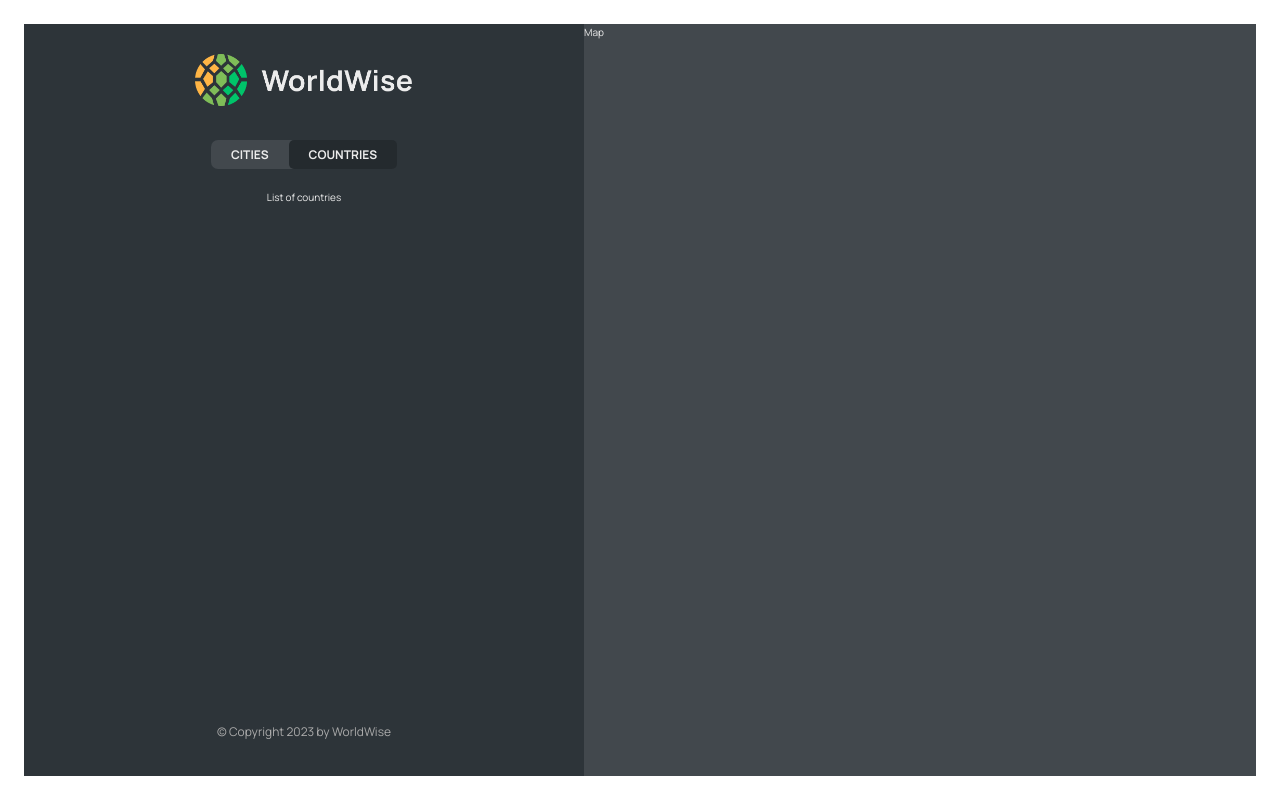
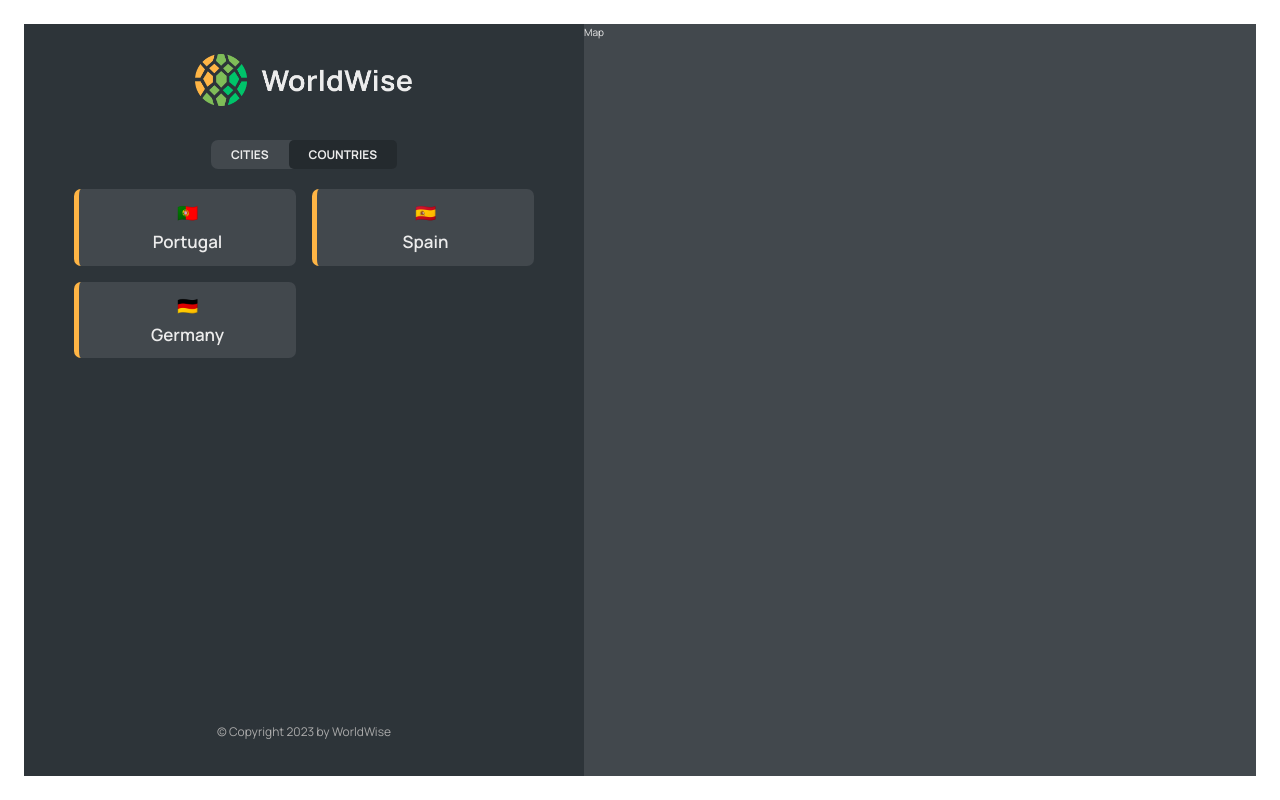
Before and after one commit to ClaudiuSonica/worldwise, a React (Vite) app: page /app/countries in a window 1280 px wide. Built offline with nearby package versions, Linux system fonts and the light colour scheme; data requests are answered from the project's data file.

Commit message:
add countries list

```diff
--- a/src/App.jsx
+++ b/src/App.jsx
@@ -1,4 +1,6 @@
 import { BrowserRouter, Route, Routes } from "react-router-dom";
+import { useEffect, useState } from "react";
+
 import Product from "./components/pages/product/Product";
 import Pricing from "./components/pages/pricing/Pricing";
 import Homepage from "./components/pages/homepage/Homepage";
@@ -6,7 +8,8 @@ import PageNotFound from "./components/pages/pageNotFound/PageNotFound";
 import AppLayout from "./components/pages/appLayout/AppLayout";
 import Login from "./components/pages/login/Login";
 import CityList from "./components/molecules/cityList/CityList";
-import { useEffect, useState } from "react";
+import CountriesList from "./components/molecules/countriesList/CountriesList";
+
 
 const BASE_URL = "http://localhost:8000";
 
@@ -39,9 +42,15 @@ const App = () => {
         <Route path="pricing" element={<Pricing />} />
         <Route path="login" element={<Login />} />
         <Route path="app" element={<AppLayout />}>
-          <Route index element={<CityList cities={cities} isLoading={isLoading} />} />
-          <Route path="cities" element={<CityList cities={cities} isLoading={isLoading} />} />
-          <Route path="countries" element={<p>List of countries</p>} />
+          <Route
+            index
+            element={<CityList cities={cities} isLoading={isLoading} />}
+          />
+          <Route
+            path="cities"
+            element={<CityList cities={cities} isLoading={isLoading} />}
+          />
+          <Route path="countries" element={<CountriesList cities={cities} isLoading={isLoading} />} />
           <Route path="form" element={<p>Form</p>} />
         </Route>
         <Route path="*" element={<PageNotFound />} />
--- /dev/null
+++ b/src/components/atoms/countryItem/CountryItem.jsx
@@ -0,0 +1,13 @@
+/* eslint-disable react/prop-types */
+import "./CountryItem.scss";
+
+const CountryItem = ({ country }) => {
+  return (
+    <li className="countryItem">
+      <span>{country.emoji}</span>
+      <span>{country.country}</span>
+    </li>
+  );
+};
+
+export default CountryItem;
--- /dev/null
+++ b/src/components/atoms/countryItem/CountryItem.scss
@@ -0,0 +1,21 @@
+@import "../../../scss/variables";
+
+.countryItem {
+  display: flex;
+  flex-direction: column;
+  align-items: center;
+  gap: 0.2rem;
+
+  font-size: 1.7rem;
+  font-weight: 600;
+
+  background-color: $colorDark2;
+  border-radius: 7px;
+  padding: 1rem 2rem;
+  border-left: 5px solid $colorBrand1;
+
+  &span:first-child {
+    font-size: 3rem;
+    line-height: 1;
+  }
+}
--- /dev/null
+++ b/src/components/molecules/countriesList/CountriesList.jsx
@@ -0,0 +1,30 @@
+/* eslint-disable react/prop-types */
+import Spinner from "../../atoms/spinner/Spinner";
+import CountryItem from "../../atoms/countryItem/CountryItem";
+import Message from "../../atoms/message/Message";
+import "./CountriesList.scss";
+
+const CountriesList = ({ cities, isLoading }) => {
+  if (isLoading) return <Spinner />;
+
+  if (!cities.length)
+    return (
+      <Message message="Add your first city by clicking on a city on the map" />
+    );
+
+  const countries = cities.reduce((arr, city) => {
+    if (!arr.map((el) => el.country).includes(city.country))
+      return [...arr, { country: city.country, emoji: city.emoji }];
+    else return arr;
+  }, []);
+
+  return (
+    <ul className="countryList">
+      {countries.map((country) => (
+        <CountryItem key={country.id} country={country} />
+      ))}
+    </ul>
+  );
+};
+
+export default CountriesList;
--- /dev/null
+++ b/src/components/molecules/countriesList/CountriesList.scss
@@ -0,0 +1,14 @@
+@import "../../../scss/variables";
+
+.countryList {
+  width: 100%;
+  height: 65vh;
+  list-style: none;
+  overflow-y: scroll;
+  overflow-x: hidden;
+
+  display: grid;
+  grid-template-columns: 1fr 1fr;
+  align-content: start;
+  gap: 1.6rem;
+}
```
Also changed, not shown: src/components/molecules/cityList/CityList.jsx (line endings or trailing spaces).
